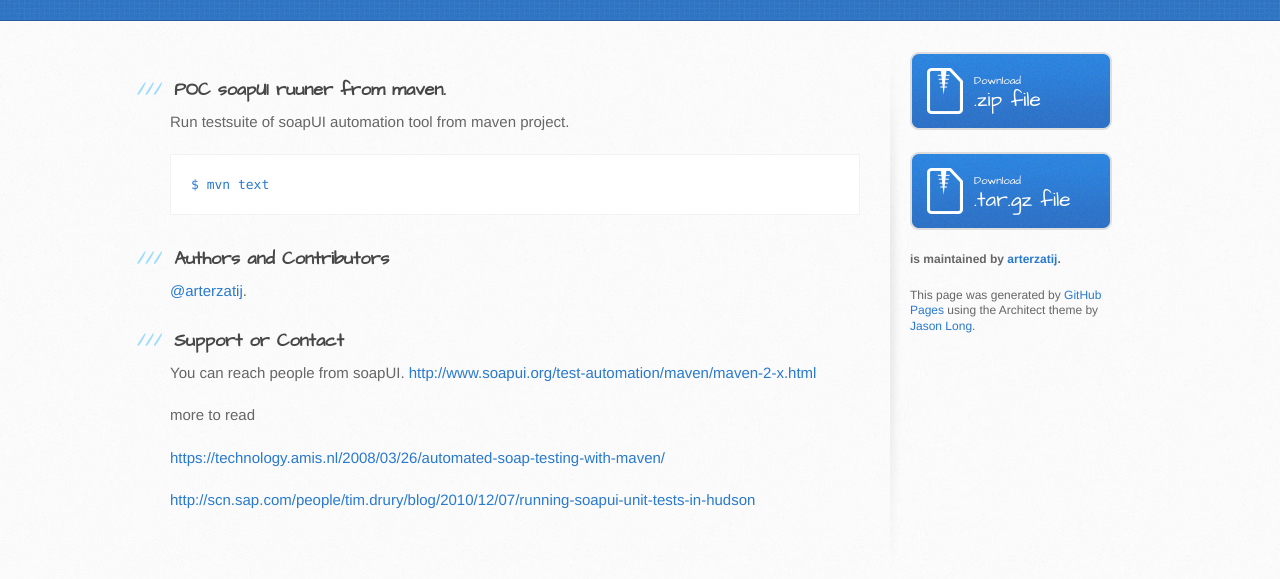
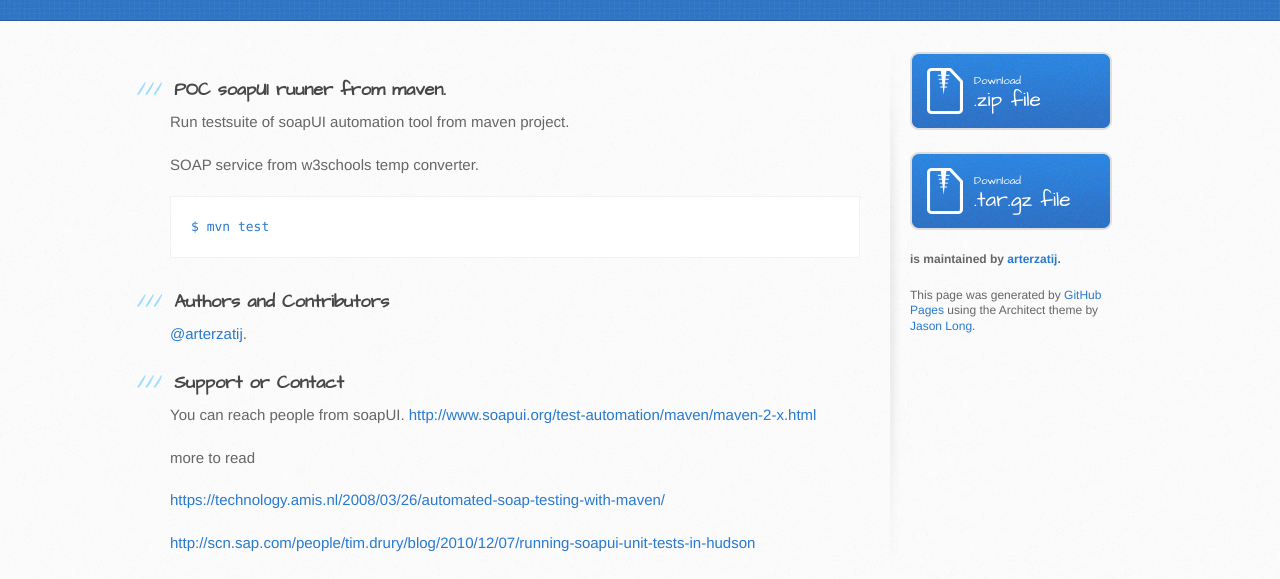
Before and after one commit to arterzatij/soapui-automated, a plain HTML site: page index.html in a window 1280 px wide. Shown: the part 252-831 px from the top of the page. Drawn offline with Linux system fonts and the light colour scheme.

Commit message:
Update index.html

```diff
--- a/index.html
+++ b/index.html
@@ -32,8 +32,9 @@
 <a id="poc-soapui-ruuner-from-maven" class="anchor" href="#poc-soapui-ruuner-from-maven" aria-hidden="true"><span class="octicon octicon-link"></span></a>POC soapUI ruuner from maven.</h3>
 
 <p>Run testsuite of soapUI automation tool from maven project.</p>
+<p>SOAP service from w3schools temp converter.</p>
 
-<pre><code>$ mvn text
+<pre><code>$ mvn test
 </code></pre>
 
 <h3>
```
